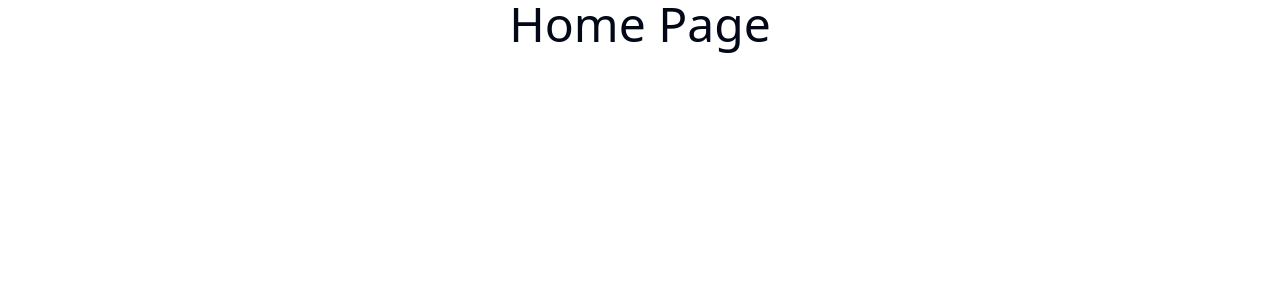
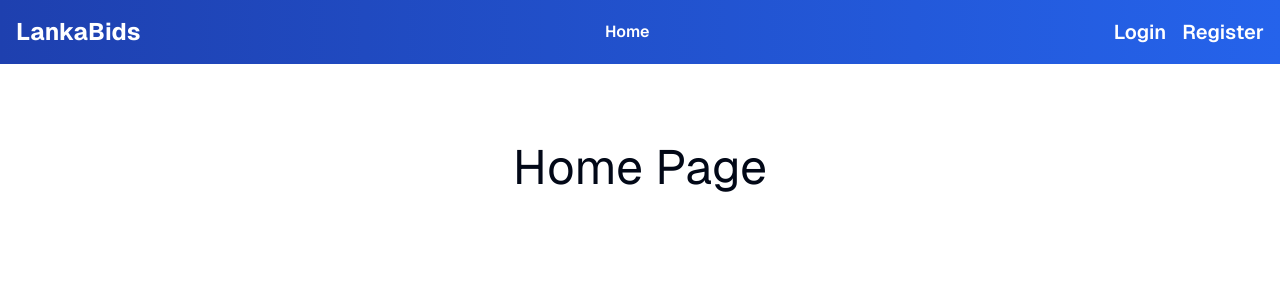
Before and after one commit to PramudithaWeerakoon/LankaBidsLK, a Next.js app: page /Home in a window 1280 px wide. Shown: the top 300 px of the page. Built offline with nearby package versions, Linux system fonts and the light colour scheme.

Commit message:
added dynamic header

```diff
--- a/app/Home/page.tsx
+++ b/app/Home/page.tsx
@@ -3,7 +3,7 @@ import React from "react";
 const Home = () => {
     return (
         <div>
-        <h1 className="text-5xl text-center justify-center items-center">Home Page</h1>
+        <h1 className="text-5xl text-center justify-center items-center mt-20">Home Page</h1>
 
         </div>
     );
--- a/app/Login/page.tsx
+++ b/app/Login/page.tsx
@@ -1,13 +1,12 @@
 "use client";
 
-import React from 'react';
-import { useState } from 'react';
+import React, { useState } from 'react';
 import { useRouter } from 'next/navigation';
 import { Input } from '@/components/Login/input';
 import { Button } from '@/components/Login/button';
 
+
 const Login = () => {
-
   const [email, setEmail] = useState('');
   const [password, setPassword] = useState('');
   const [error, setError] = useState('');
@@ -25,11 +24,19 @@ const Login = () => {
         body: JSON.stringify({ email, password }),
       });
 
+      const data = await response.json();
+
       if (response.ok) {
+        // Store RoleID in localStorage
+        localStorage.setItem('RoleID', data.roleID); // Ensure that data.roleID is set correctly
+        localStorage.setItem('isLoggedIn', 'true');
+
+        console.log('Logged in successfully:', data);
+
+
         // Redirect to the Home page
         router.push('/Home');
       } else {
-                const data = await response.json();
         // Set error message if credentials are wrong
         setError(data.message || 'Invalid credentials. Please try again.');
       }
@@ -38,7 +45,6 @@ const Login = () => {
       setError('An error occurred. Please try again.');
     }
   };
-
 
   return (
     <>
@@ -77,19 +83,14 @@ const Login = () => {
                   />
                 </div>
               </div>
-                                {error && (
-                                <p className="text-red-500 text-sm">{error}</p>
-                                )}
-                                <div className='text-right'>
-                                    <label className='font-medium text-blue-900 cursor-pointer hover:underline transition-all duration-200'>
+              {error && <p className="text-red-500 text-sm">{error}</p>}
+              <div className="text-right">
+                <label className="font-medium text-blue-900 cursor-pointer hover:underline transition-all duration-200">
                   Forgot Password
                 </label>
               </div>
               <div>
-                                    <Button
-                                        type="submit"
-                                        className="w-full"
-                                    >
+                <Button type="submit" className="w-full">
                   Sign in
                 </Button>
               </div>
@@ -98,8 +99,7 @@ const Login = () => {
         </div>
 
         {/* Right side for the image */}
-                    <div className="w-1/2 h-full bg-black">
-                    </div>
+        <div className="w-1/2 h-full bg-black"></div>
       </div>
     </>
   );
--- a/app/api/login/route.ts
+++ b/app/api/login/route.ts
@@ -1,21 +1,30 @@
-// app/api/login/route.ts
-
 import { createConnection } from '../../../lib/db'; // Correct import for the database connection
 import { NextResponse } from 'next/server';
+import { RowDataPacket } from 'mysql2/promise'; // Import RowDataPacket for proper typing
 
 export const POST = async (request: Request): Promise<Response> => {
   const { email, password } = await request.json(); // Get email and password from request body
 
   try {
     const connection = await createConnection();
-    const [rows] = await connection.execute(
-      'SELECT * FROM user WHERE email = ? AND password = ?',
+
+    // Cast rows as RowDataPacket[] to avoid the type error
+    const [rows] = await connection.execute<RowDataPacket[]>(
+      'SELECT * FROM users WHERE Email = ? AND PasswordHash = ?',
       [email, password]
     );
 
-    if (Array.isArray(rows) && rows.length > 0) {
-      // User found, return success response
-      return NextResponse.json({ message: 'Login successful' }, { status: 200 });
+    if (rows.length > 0) {
+      const user = rows[0]; // assuming rows[0] is the logged-in user
+      const roleID = user.RoleID; // Get RoleID from the database
+
+      console.log('User logged in:', roleID, user);
+
+      // Return the user's RoleID and other necessary data for the dynamic header
+      return NextResponse.json(
+        { message: 'Login successful', roleID, user },
+        { status: 200 }
+      );
     } else {
       // User not found, return error response
       return NextResponse.json({ message: 'Invalid credentials' }, { status: 401 });
--- /dev/null
+++ b/app/layout.server.tsx
@@ -0,0 +1,17 @@
+// app/layout.server.tsx
+
+export const metadata = {
+    title: "Create Next App",
+    description: "Generated by create next app",
+  };
+
+  // Export a basic layout without the use client directive
+  const ServerLayout = ({ children }: { children: React.ReactNode }) => {
+    return (
+      <>
+        {children}
+      </>
+    );
+  };
+
+  export default ServerLayout;
--- a/app/layout.tsx
+++ b/app/layout.tsx
@@ -1,35 +1,43 @@
-import type { Metadata } from "next";
+// app/layout.tsx
+"use client"; // Add this directive at the top
+
+import React, { useEffect, useState } from "react";
+import { usePathname } from 'next/navigation';
 import localFont from "next/font/local";
 import "./globals.css";
+import Header from "@/components/Header/header"; // Adjust the import if necessary
 
 const geistSans = localFont({
   src: "./fonts/GeistVF.woff",
-  variable: "--font-geist-sans",
-  weight: "100 900",
-});
-const geistMono = localFont({
-  src: "./fonts/GeistMonoVF.woff",
-  variable: "--font-geist-mono",
   weight: "100 900",
 });
 
-export const metadata: Metadata = {
-  title: "Create Next App",
-  description: "Generated by create next app",
-};
+const Layout = ({ children }: { children: React.ReactNode }) => {
+  const [roleID, setRoleID] = useState<number | null>(null);
+  const [isLoggedIn, setIsLoggedIn] = useState(false);
+  const pathname = usePathname();
 
-export default function RootLayout({
-  children,
-}: Readonly<{
-  children: React.ReactNode;
-}>) {
+  useEffect(() => {
+    const storedRoleID = localStorage.getItem("RoleID");
+    const storedIsLoggedIn = localStorage.getItem("isLoggedIn") === "true";
+
+    if (storedRoleID) {
+      setRoleID(parseInt(storedRoleID, 10));
+    }
+    setIsLoggedIn(storedIsLoggedIn);
+  }, []);
+
+  // Check if the current route is '/Login'
+  const isLoginPage = pathname === '/Login';
+
   return (
     <html lang="en">
-      <body
-        className={`${geistSans.variable} ${geistMono.variable} antialiased`}
-      >
-        {children}
+      <body className={geistSans.className}>
+        {!isLoginPage && <Header roleID={roleID} isLoggedIn={isLoggedIn} />}
+        <main>{children}</main>
       </body>
     </html>
   );
-}
+};
+
+export default Layout;
--- /dev/null
+++ b/components/Header/header.tsx
@@ -0,0 +1,90 @@
+// components/Header.tsx
+import React from 'react';
+import Link from 'next/link';
+import { FC } from 'react';
+
+interface HeaderProps {
+  roleID: number | null;
+  isLoggedIn: boolean;
+}
+
+const Header: FC<HeaderProps> = ({ roleID, isLoggedIn }) => {
+  const renderMiddleButtons = () => {
+    switch (roleID) {
+      case 1:
+        return (
+          <>
+            <Link href="/">Home</Link>
+            <Link href="/admin/dashboard">Dashboard</Link>
+            <Link href="/admin/manage-users">Manage Users</Link>
+            <Link href="/admin/manage-projects">Manage Projects</Link>
+            <Link href="/admin/audit-logs">Audit Logs</Link>
+            <Link href="/admin/system-settings">System Settings</Link>
+          </>
+        );
+      case 2:
+        return (
+          <>
+            <Link href="/">Home</Link>
+            <Link href="/seller/dashboard">Dashboard</Link>
+            <Link href="/seller/my-projects">My Projects</Link>
+            <Link href="/seller/create-project">Create New Project</Link>
+            <Link href="/seller/my-bids">My Bids</Link>
+          </>
+        );
+      case 3:
+        return (
+          <>
+            <Link href="/">Home</Link>
+            <Link href="/customer/dashboard">Dashboard</Link>
+            <Link href="/customer/browse-projects">Browse Projects</Link>
+            <Link href="/customer/my-bids">My Bids</Link>
+          </>
+        );
+      case 4:
+        return (
+          <>
+            <Link href="/">Home</Link>
+            <Link href="/auditor/dashboard">Dashboard</Link>
+            <Link href="/auditor/audit-logs">View Audit Logs</Link>
+            <Link href="/auditor/system-activity">System Activity</Link>
+          </>
+        );
+      default:
+        return <Link href="/">Home</Link>; // Default for non-logged-in users
+    }
+  };
+
+  return (
+    <header className="bg-gradient-to-r from-blue-800 to-blue-600 text-white p-4">
+      <div className="container mx-auto flex justify-between items-center">
+        {/* Left: Logo */}
+        <div className="text-2xl font-bold">
+          <Link href="/">LankaBids</Link>
+        </div>
+
+        {/* Middle: Dynamic Buttons */}
+        <nav className="space-x-5 font-semibold ">
+          {renderMiddleButtons()}
+        </nav>
+
+        {/* Right: Login/Register or Profile/Logout */}
+        <div>
+          {isLoggedIn ? (
+            <>
+              <Link href="/profile" className='text-xl font-semibold'>Profile</Link>
+              <Link href="/logout" className='text-xl font-semibold ml-4'>Logout</Link>
+            </>
+          ) : (
+            <>
+              <Link href="/login" className='text-xl font-semibold'>Login</Link>
+              <Link href="/register" className='text-xl font-semibold ml-4'>Register</Link>
+            </>
+          )}
+        </div>
+      </div>
+    </header>
+  );
+};
+
+export default Header;
```
Also changed, not shown: 1 other file (tests, documents, lock files or other folders). Lines whose indentation alone changed are shown as unchanged.
